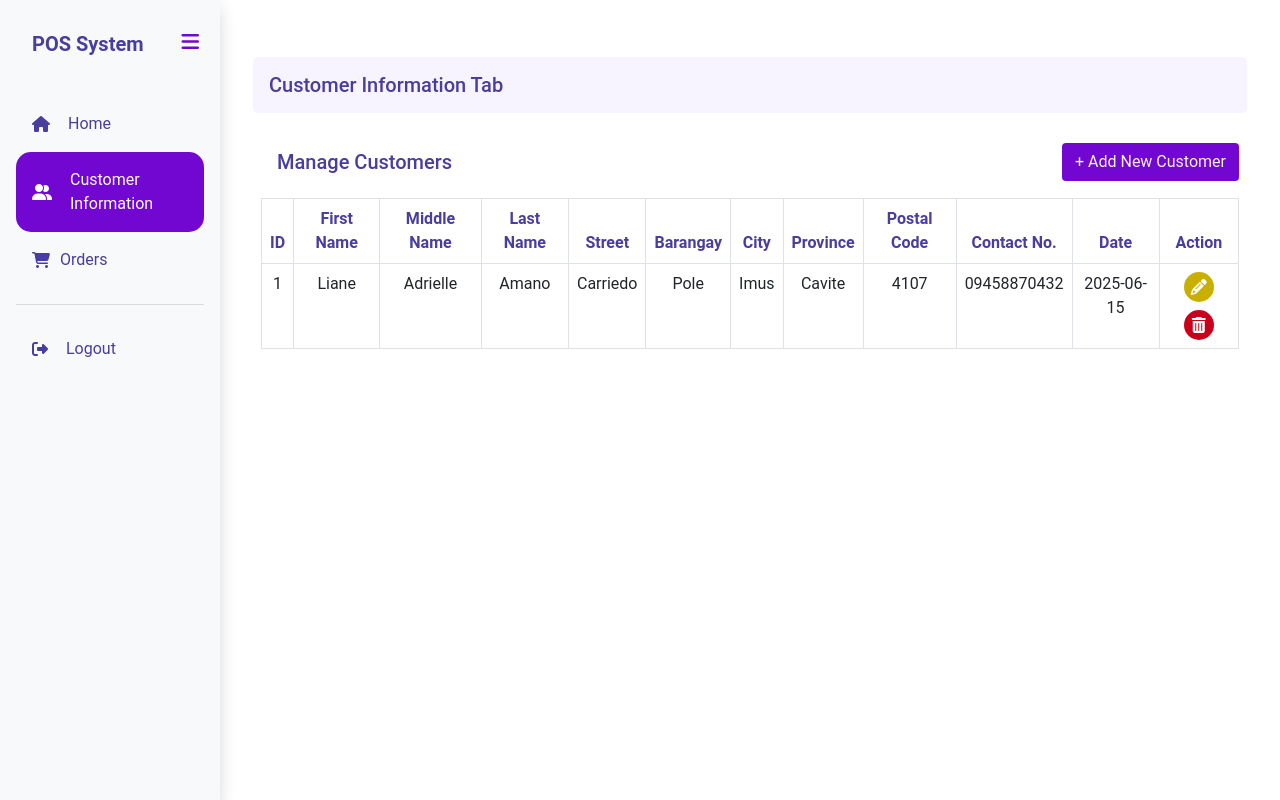
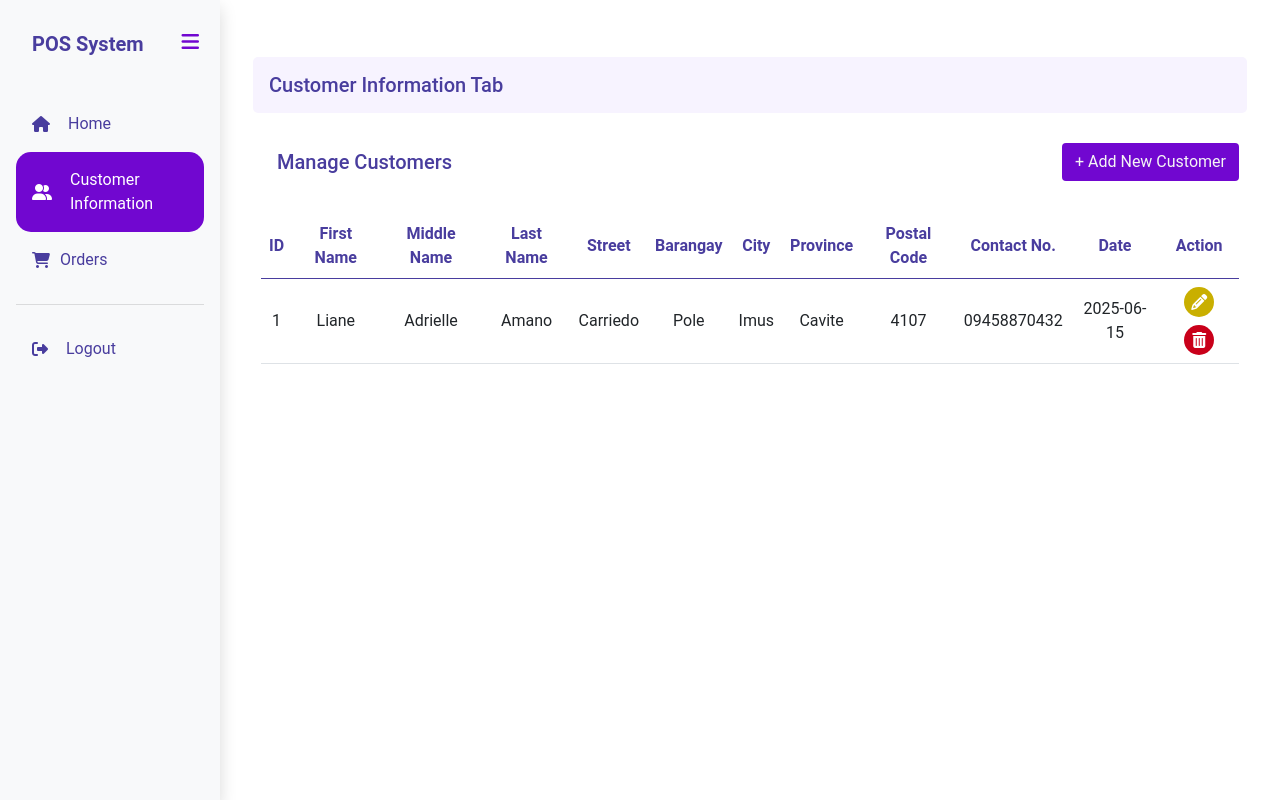
Before and after one commit to AgilaHunter/itec-106, a PHP site: page /staff/customerRead.php in a window 1280 px wide. Run offline with PHP 8.4, Linux system fonts and the light colour scheme; data comes from the database, SQL or seed files in the repository; some libraries are stand-ins or nearby versions.

Commit message:
Updated: table styles

```diff
--- a/admin/admin.php
+++ b/admin/admin.php
@@ -86,7 +86,7 @@
 				    </div>
 
 				    <div class="table-responsive">
-				        <table class="table table-bordered w-100 m-0">
+				        <table class="table table-hover w-100 m-0">
 				            <thead>
 				                <tr class="text-center">
 				                    <th>ID</th>
@@ -130,7 +130,7 @@
 				    </div>
 
 				    <div class="table-responsive">
-				        <table class="table table-bordered w-100 m-0">
+				        <table class="table table-hover w-100 m-0">
 				            <thead>
 				                <tr class="text-center">
 				                    <th>ID</th>
--- a/staff/customerRead.php
+++ b/staff/customerRead.php
@@ -37,27 +37,27 @@
 
 				<!-- employee table dashboard -->
 				<div class="p-2" style="border-radius: 5px;">
-				    <div class="d-flex justify-content-between align-items-center mb-2" style="margin-top: 5px;">
+				    <div class="d-flex justify-content-between align-items-center mb-4" style="margin-top: 5px;">
 				    	<h5 class="m-0">Manage Customers</h5>
 				        <a href="customerAdd.php" class="btn" role="button">+ Add New Customer</a>
 				    </div>
 
 				    <div class="table-responsive">
-				        <table class="table table-bordered m-0" id="performance">
-				            <thead>
+				        <table class="table table-sm table-hover m-0" id="performance">
+				            <thead class="align-middle">
 				                <tr class="text-center">
-				                    <th>ID</th>
-				                    <th>First Name</th>
-				                    <th>Middle Name</th>
-				                    <th>Last Name</th>
-				                    <th>Street</th>
-				                    <th>Barangay</th>
-				                    <th>City</th>
-				                    <th>Province</th>
-				                    <th>Postal Code</th>
-				                    <th>Contact No.</th>
-				                    <th>Date</th>
-				                    <th>Action</th>
+				                    <th class="p-2">ID</th>
+				                    <th class="p-2">First Name</th>
+				                    <th class="p-2">Middle Name</th>
+				                    <th class="p-2">Last Name</th>
+				                    <th class="p-2">Street</th>
+				                    <th class="p-2">Barangay</th>
+				                    <th class="p-2">City</th>
+				                    <th class="p-2">Province</th>
+				                    <th class="p-2">Postal Code</th>
+				                    <th class="p-2">Contact No.</th>
+				                    <th class="p-2">Date</th>
+				                    <th class="p-2">Action</th>
 				                </tr>
 				            </thead>
 
@@ -66,26 +66,26 @@
 				            	while($row=$result->fetch_assoc()){
 				            ?>
 
-				            <tbody>
+				            <tbody class="align-middle">
 				                <tr class="text-center">
-				                    <td class="sale"><?php echo $row['c_id'] ?></td>
-				                    <td class="sale"><?php echo $row['c_fname'] ?></td>
-				                    <td class="sale"><?php echo $row['c_mname'] ?></td>
-				                    <td class="sale"><?php echo $row['c_lname'] ?></td>
-				                    <td class="sale"><?php echo $row['c_street'] ?></td>
-				                    <td class="sale"><?php echo $row['c_barangay'] ?></td>
-				                    <td class="sale"><?php echo $row['c_city'] ?></td>
-				                    <td class="sale"><?php echo $row['c_province'] ?></td>
-				                    <td class="sale"><?php echo $row['c_postal'] ?></td>
-				                    <td class="sale">0<?php echo $row['c_contact'] ?></td>
-				                    <td class="sale"><?php echo $row['date_created'] ?></td>
+				                    <td class="sale p-2"><?php echo $row['c_id'] ?></td>
+				                    <td class="sale p-2"><?php echo $row['c_fname'] ?></td>
+				                    <td class="sale p-2"><?php echo $row['c_mname'] ?></td>
+				                    <td class="sale p-2"><?php echo $row['c_lname'] ?></td>
+				                    <td class="sale p-2"><?php echo $row['c_street'] ?></td>
+				                    <td class="sale p-2"><?php echo $row['c_barangay'] ?></td>
+				                    <td class="sale p-2"><?php echo $row['c_city'] ?></td>
+				                    <td class="sale p-2"><?php echo $row['c_province'] ?></td>
+				                    <td class="sale p-2"><?php echo $row['c_postal'] ?></td>
+				                    <td class="sale p-2">0<?php echo $row['c_contact'] ?></td>
+				                    <td class="sale p-2"><?php echo $row['date_created'] ?></td>
 
 				                    <td class="text-center">
-				                    	<div class="d-flex justify-content-center gap-2 flex-wrap">
-				                    		<a href="staffUpdate.php?c_id=<?php echo $row['c_id'] ?>" class="d-inline-flex justify-content-center align-items-center rounded-circle text-decoration-none" style="background-color: #c9af00; width: 30px; height: 30px;">
+				                    	<div class="d-flex justify-content-center gap-2 flex-wrap p-1">
+				                    		<a href="customerUpdate.php?c_id=<?php echo $row['c_id'] ?>" class="d-inline-flex justify-content-center align-items-center rounded-circle text-decoration-none" style="background-color: #c9af00; width: 30px; height: 30px;">
 				                    			<i class="fa fa-pencil text-white" aria-hidden="true"></i>
 				                    		</a>
-				                    		<a href="staffDelete.php?c_id=<?php echo $row['c_id'] ?>" class="d-inline-flex justify-content-center align-items-center rounded-circle text-decoration-none" style="background-color: #c9001a; width: 30px; height: 30px;">
+				                    		<a href="customerDelete.php?c_id=<?php echo $row['c_id'] ?>" class="d-inline-flex justify-content-center align-items-center rounded-circle text-decoration-none" style="background-color: #c9001a; width: 30px; height: 30px;">
 				                    			<i class="fa fa-trash text-white" aria-hidden="true"></i>
 				                    		</a>
 				                    	</div>
--- a/staff/staff.php
+++ b/staff/staff.php
@@ -53,7 +53,7 @@ $result = $conn->query($sql);
                     </div>
 
                     <div class="table-responsive">
-                        <table class="table table-bordered w-100 m-0">
+                        <table class="table table-hover w-100 m-0">
                             <thead>
                                 <tr class="text-center">
                                     <th>ID</th>
@@ -97,7 +97,7 @@ $result = $conn->query($sql);
                     </div>
 
                     <div class="table-responsive">
-                        <table class="table table-bordered w-100 m-0">
+                        <table class="table table-hover w-100 m-0">
                             <thead>
                                 <tr class="text-center">
                                     <th>ID</th>
```
Also changed, not shown: admin/staffRead.php (+28 -28 lines).
